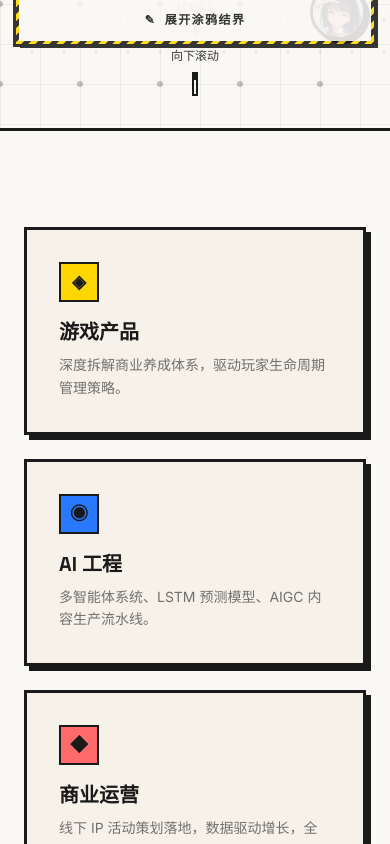
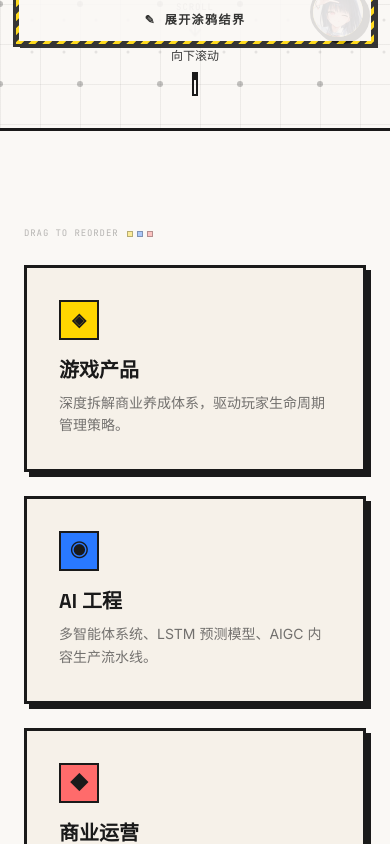
Before and after one commit to KDTikkly/haoyuan-web, a Vue app: page / in a window 390 px wide. Shown: the part 780-1624 px from the top of the page. Built offline with nearby package versions, Linux system fonts and the light colour scheme.

Commit message:
feat(home): pillar cards drag-to-reorder with pointer events & localStorage persistence

```diff
--- a/src/views/HomeView.vue
+++ b/src/views/HomeView.vue
@@ -26,24 +26,63 @@
 
       <HeroSection />
 
-      <!-- Quick intro pillars -->
-      <section class="max-w-6xl mx-auto px-6 py-24 grid md:grid-cols-3 gap-6 border-t-[3px] border-ink">
+      <!-- Quick intro pillars — 横向拖拽排序 -->
+      <section
+        ref="pillarsRef"
+        class="pillars-section max-w-6xl mx-auto px-6 py-24 border-t-[3px] border-ink"
+        aria-label="专业领域卡片，可拖拽排序"
+      >
+        <!-- 拖拽提示 -->
+        <div class="flex items-center gap-2 mb-6 select-none">
+          <span class="font-mono text-[9px] text-ink/30 uppercase tracking-widest">DRAG TO REORDER</span>
+          <span class="flex gap-1" aria-hidden="true">
+            <span v-for="i in sortedPillars.length" :key="i"
+              class="w-1.5 h-1.5 border border-ink/30"
+              :style="{ background: sortedPillars[i-1]?.color + '60' }"
+            ></span>
+          </span>
+        </div>
+
+        <!-- 卡片容器 -->
+        <div class="pillars-grid grid md:grid-cols-3 gap-6">
           <div
-          v-for="item in pillars"
-          :key="item.labelKey"
-          class="
-            p-8 border-[3px] border-ink bg-warm-beige/90 backdrop-blur-[2px]
-            shadow-[5px_5px_0_0_#1A1A1A]
-            hover:shadow-[3px_3px_0_0_#1A1A1A] hover:translate-x-[2px] hover:translate-y-[2px]
-            transition-[transform,box-shadow] duration-150
-          "
+            v-for="(item, idx) in sortedPillars"
+            :key="item.id"
+            class="pillar-card border-[3px] border-ink bg-warm-beige/90 backdrop-blur-[2px] select-none
+                   transition-[transform,box-shadow,opacity] duration-150 relative"
+            :class="{
+              'shadow-[5px_5px_0_0_#1A1A1A]': dragState.dragging !== item.id && !isDragOver(idx),
+              'shadow-[8px_8px_0_0_#1A1A1A] -translate-x-[2px] -translate-y-[2px] rotate-[1.5deg] opacity-80 z-50 cursor-grabbing': dragState.dragging === item.id,
+              'scale-[0.98]': isDragOver(idx) && dragState.dragging !== item.id,
+            }"
+            :style="dragState.dragging === item.id ? { cursor: 'grabbing' } : { cursor: 'grab' }"
+            @pointerdown="onDragStart($event, idx)"
+            :aria-grabbed="dragState.dragging === item.id"
+            :aria-label="`${$t(item.labelKey)}，第 ${idx + 1} 位`"
           >
+            <!-- 拖拽手柄提示（左上角 grip dots，hover 时显示） -->
+            <div class="absolute top-2 right-2 flex flex-col gap-[3px] opacity-0 group-hover:opacity-40 pillar-grip" aria-hidden="true">
+              <span class="flex gap-[3px]"><span class="w-[3px] h-[3px] bg-ink rounded-full"></span><span class="w-[3px] h-[3px] bg-ink rounded-full"></span></span>
+              <span class="flex gap-[3px]"><span class="w-[3px] h-[3px] bg-ink rounded-full"></span><span class="w-[3px] h-[3px] bg-ink rounded-full"></span></span>
+              <span class="flex gap-[3px]"><span class="w-[3px] h-[3px] bg-ink rounded-full"></span><span class="w-[3px] h-[3px] bg-ink rounded-full"></span></span>
+            </div>
+
+            <!-- 落点指示线（左侧） -->
+            <div
+              v-if="isDragOver(idx) && dragState.dragging !== item.id"
+              class="absolute -left-[5px] top-0 bottom-0 w-[4px] bg-ink z-10"
+              aria-hidden="true"
+            ></div>
+
+            <div class="p-8">
               <div
                 class="w-10 h-10 mb-4 flex items-center justify-center border-2 border-ink font-bold text-lg"
                 :style="{ background: item.color }"
               >{{ item.icon }}</div>
               <h3 class="font-display font-extrabold text-xl mb-2">{{ $t(item.labelKey) }}</h3>
               <p class="text-sm text-ink/60 leading-relaxed">{{ $t(item.descKey) }}</p>
+            </div>
+          </div>
         </div>
       </section>
 
@@ -98,7 +137,7 @@
 </template>
 
 <script setup lang="ts">
-import { ref, onMounted, onUnmounted, computed, watch } from 'vue'
+import { ref, reactive, onMounted, onUnmounted, computed, watch } from 'vue'
 import { useI18n } from 'vue-i18n'
 import HeroSection from '@/components/HeroSection.vue'
 import ProjectCard from '@/components/ProjectCard.vue'
@@ -134,11 +173,102 @@ watch(locale, loadFeatured)
 
 function openProject(p: any) { activeProject.value = p }
 
-const pillars = [
-  { icon: '◈', color: '#FFD600', labelKey: 'pillars.game_label', descKey: 'pillars.game_desc' },
-  { icon: '◉', color: '#2979FF', labelKey: 'pillars.ai_label',   descKey: 'pillars.ai_desc'   },
-  { icon: '◆', color: '#FF6B6B', labelKey: 'pillars.biz_label',  descKey: 'pillars.biz_desc'  },
+const pillarsRef = ref<HTMLElement | null>(null)
+
+// 初始顺序，每项带稳定 id
+const PILLARS_DATA = [
+  { id: 'game', icon: '◈', color: '#FFD600', labelKey: 'pillars.game_label', descKey: 'pillars.game_desc' },
+  { id: 'ai',   icon: '◉', color: '#2979FF', labelKey: 'pillars.ai_label',   descKey: 'pillars.ai_desc'   },
+  { id: 'biz',  icon: '◆', color: '#FF6B6B', labelKey: 'pillars.biz_label',  descKey: 'pillars.biz_desc'  },
 ]
+
+// 从 localStorage 恢复顺序
+function loadOrder(): typeof PILLARS_DATA {
+  try {
+    const saved = localStorage.getItem('pillars-order')
+    if (saved) {
+      const ids: string[] = JSON.parse(saved)
+      const sorted = ids.map(id => PILLARS_DATA.find(p => p.id === id)).filter(Boolean) as typeof PILLARS_DATA
+      if (sorted.length === PILLARS_DATA.length) return sorted
+    }
+  } catch { /* ignore */ }
+  return [...PILLARS_DATA]
+}
+
+const sortedPillars = ref(loadOrder())
+
+function saveOrder() {
+  localStorage.setItem('pillars-order', JSON.stringify(sortedPillars.value.map(p => p.id)))
+}
+
+// ── Drag state ──
+interface DragState {
+  dragging: string | null   // 当前被拖拽的 item.id
+  overIdx: number | null    // 当前悬停的目标索引
+  startIdx: number          // 拖拽起始索引
+}
+
+const dragState = reactive<DragState>({ dragging: null, overIdx: null, startIdx: -1 })
+
+function isDragOver(idx: number): boolean {
+  if (dragState.dragging === null) return false
+  if (dragState.overIdx === idx && sortedPillars.value[idx]?.id !== dragState.dragging) return true
+  return false
+}
+
+function onDragStart(e: PointerEvent, startIdx: number) {
+  // 只响应左键 / 触控
+  if ((e as PointerEvent).pointerType === 'mouse' && (e as PointerEvent).button !== 0) return
+  const item = sortedPillars.value[startIdx]
+  if (!item) return
+
+  dragState.dragging = item.id
+  dragState.startIdx = startIdx
+  dragState.overIdx  = null
+
+  ;(e.currentTarget as HTMLElement).setPointerCapture(e.pointerId)
+
+  function onMove(ev: PointerEvent) {
+    if (!pillarsRef.value) return
+    const cards = Array.from(pillarsRef.value.querySelectorAll('.pillar-card')) as HTMLElement[]
+    let targetIdx: number | null = null
+    for (let i = 0; i < cards.length; i++) {
+      const rect = cards[i].getBoundingClientRect()
+      const midX = rect.left + rect.width / 2
+      if (ev.clientX < midX) { targetIdx = i; break }
+    }
+    if (targetIdx === null) targetIdx = cards.length - 1
+    dragState.overIdx = targetIdx
+  }
+
+  function onEnd(ev: PointerEvent) {
+    ;(ev.currentTarget as HTMLElement)?.releasePointerCapture?.(ev.pointerId)
+    document.removeEventListener('pointermove', onMove)
+    document.removeEventListener('pointerup', onEnd)
+    document.removeEventListener('pointercancel', onEnd)
+
+    const fromIdx = sortedPillars.value.findIndex(p => p.id === dragState.dragging)
+    const toIdx   = dragState.overIdx
+
+    if (fromIdx !== -1 && toIdx !== null && toIdx !== fromIdx) {
+      const arr = [...sortedPillars.value]
+      const [moved] = arr.splice(fromIdx, 1)
+      arr.splice(toIdx > fromIdx ? toIdx - 0 : toIdx, 0, moved)
+      sortedPillars.value = arr
+      saveOrder()
+    }
+
+    dragState.dragging = null
+    dragState.overIdx  = null
+    dragState.startIdx = -1
+  }
+
+  document.addEventListener('pointermove', onMove)
+  document.addEventListener('pointerup',   onEnd)
+  document.addEventListener('pointercancel', onEnd)
+}
+
+
 
 // ── Pointer-events pass-through logic ──
 // The canvas is z-index:-1 and pointer-events:none (set in MemphisGameBg).
@@ -178,4 +308,25 @@ onUnmounted(() => document.removeEventListener('click', onDocumentClick, true))
   0%, 100% { transform: translateY(0); opacity: 0.3; }
   50%       { transform: translateY(5px); opacity: 0.7; }
 }
+
+/* ── Pillar 拖拽排序 ── */
+.pillars-section.is-dragging {
+  cursor: grabbing;
+  user-select: none;
+}
+
+.pillar-card:hover .pillar-grip {
+  opacity: 0.35 !important;
+}
+
+.pillar-card {
+  touch-action: none; /* 禁止浏览器接管触控手势 */
+}
+
+/* 拖拽中的卡片：加强阴影 + 轻旋转（在内联 class 里已处理，这里做 will-change 优化） */
+.pillar-card[aria-grabbed="true"] {
+  will-change: transform;
+  pointer-events: none;
+}
+
 </style>
```
Lines whose indentation alone changed are shown as unchanged.
